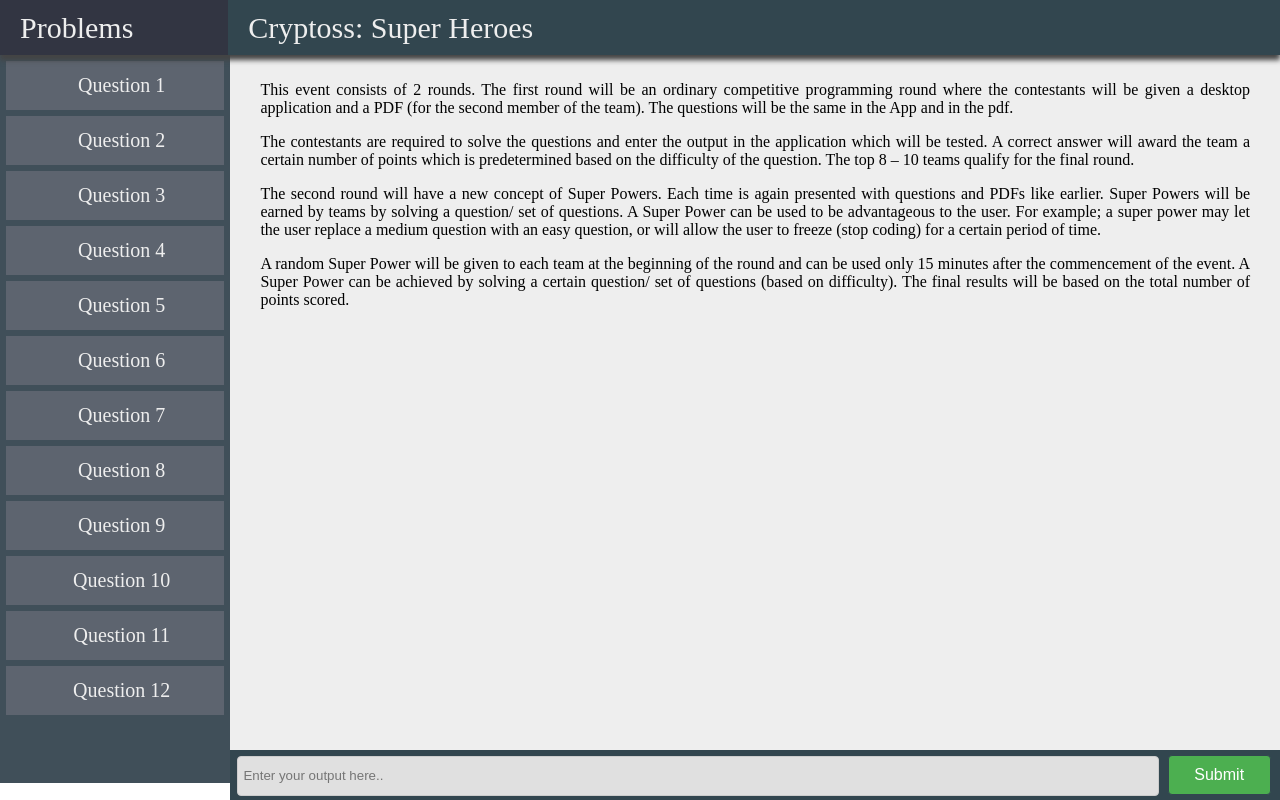
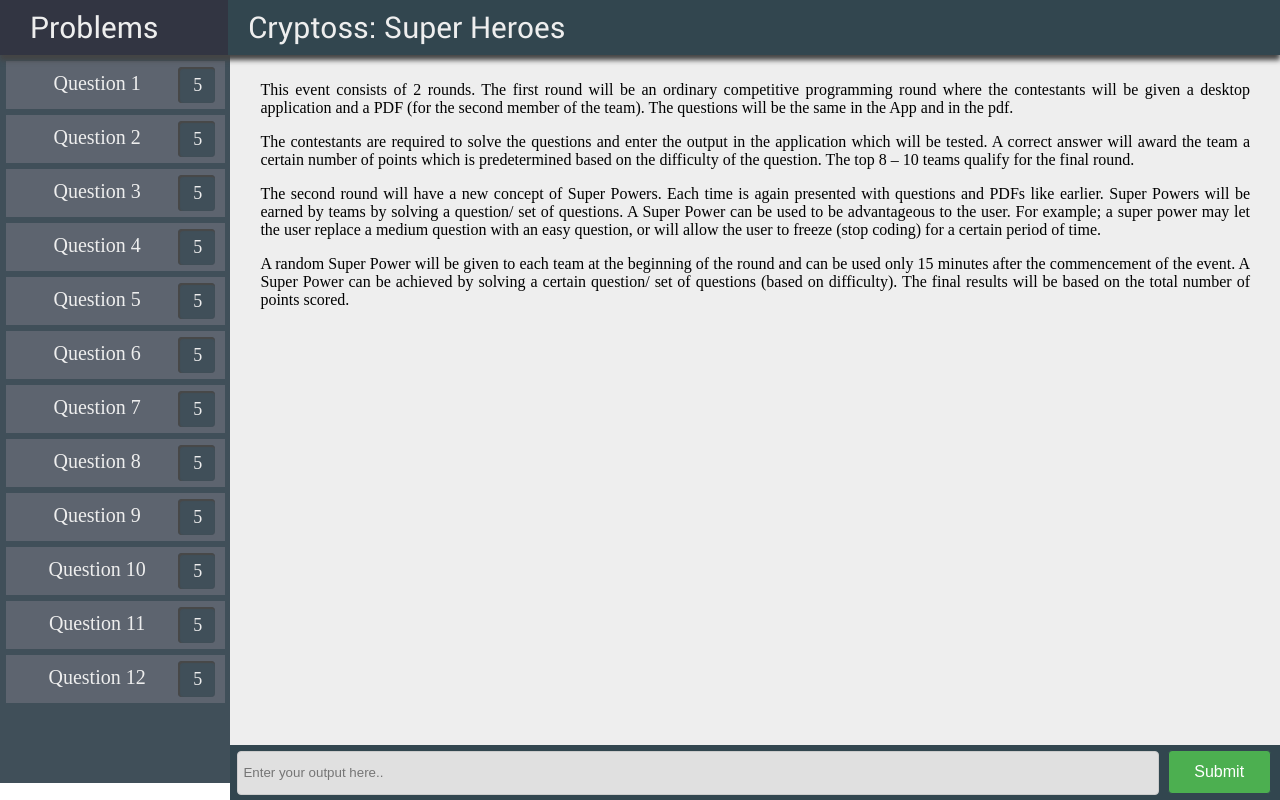
Before and after one commit to prashanthrebala/Cryptoss---WebApp, a plain HTML site: page Home.html in a window 1280 px wide. Drawn offline with Linux system fonts and the light colour scheme; a web font is replaced by a local one.

Commit message:
Question Status added

```diff
--- a/Home.html
+++ b/Home.html
@@ -20,7 +20,6 @@
 </head>
 <body onload="setVariables();">
 	<div id="gg">
-
 		<div class="titleBar">
 			<div class="sideBarHeader">
 				Problems
@@ -33,18 +32,54 @@
 		<div class="content" style="display: flex;">
 			<div class="sideBar">
 				<div class="questionList">
-					<div href="#" class="questionLink" onclick="getQuestion(1)"> Question 1 </div>
-					<div href="#" class="questionLink" onclick="getQuestion(2)"> Question 2 </div>
-					<div href="#" class="questionLink" onclick="getQuestion(3)"> Question 3 </div>
-					<div href="#" class="questionLink" onclick="getQuestion(4)"> Question 4 </div>
-					<div href="#" class="questionLink" onclick="getQuestion(5)"> Question 5 </div>
-					<div href="#" class="questionLink" onclick="getQuestion(6)"> Question 6 </div>
-					<div href="#" class="questionLink" onclick="getQuestion(7)"> Question 7 </div>
-					<div href="#" class="questionLink" onclick="getQuestion(8)"> Question 8 </div>
-					<div href="#" class="questionLink" onclick="getQuestion(9)"> Question 9 </div>
-					<div href="#" class="questionLink" onclick="getQuestion(10)"> Question 10 </div>
-					<div href="#" class="questionLink" onclick="getQuestion(11)"> Question 11 </div>
-					<div href="#" class="questionLink" onclick="getQuestion(12)"> Question 12 </div>
+					<div href="#" class="questionLink" onclick="getQuestion(1)">
+						<div class="questionNumber">Question 1</div>
+						<div class="questionStatus">5</div>
+					</div>
+					<div href="#" class="questionLink" onclick="getQuestion(2)">
+						<div class="questionNumber">Question 2</div>
+						<div class="questionStatus">5</div>
+					</div>
+					<div href="#" class="questionLink" onclick="getQuestion(3)">
+						<div class="questionNumber">Question 3</div>
+						<div class="questionStatus">5</div>
+					</div>
+					<div href="#" class="questionLink" onclick="getQuestion(4)">
+						<div class="questionNumber">Question 4</div>
+						<div class="questionStatus">5</div>
+					</div>
+					<div href="#" class="questionLink" onclick="getQuestion(5)">
+						<div class="questionNumber">Question 5</div>
+						<div class="questionStatus">5</div>
+					</div>
+					<div href="#" class="questionLink" onclick="getQuestion(6)">
+						<div class="questionNumber">Question 6</div>
+						<div class="questionStatus">5</div>
+					</div>
+					<div href="#" class="questionLink" onclick="getQuestion(7)">
+						<div class="questionNumber">Question 7</div>
+						<div class="questionStatus">5</div>
+					</div>
+					<div href="#" class="questionLink" onclick="getQuestion(8)">
+						<div class="questionNumber">Question 8</div>
+						<div class="questionStatus">5</div>
+					</div>
+					<div href="#" class="questionLink" onclick="getQuestion(9)">
+						<div class="questionNumber">Question 9</div>
+						<div class="questionStatus">5</div>
+					</div>
+					<div href="#" class="questionLink" onclick="getQuestion(10)">
+						<div class="questionNumber">Question 10</div>
+						<div class="questionStatus">5</div>
+					 </div>
+					<div href="#" class="questionLink" onclick="getQuestion(11)">
+						<div class="questionNumber">Question 11</div>
+						<div class="questionStatus">5</div>
+					 </div>
+					<div href="#" class="questionLink" onclick="getQuestion(12)">
+						<div class="questionNumber">Question 12</div>
+						<div class="questionStatus">5</div>
+					 </div>
 				</div>
 			</div>
 			<div class="questionDisplay">
--- a/fonts.css
+++ b/fonts.css
@@ -18,3 +18,10 @@
 	src: url('fonts/Calibri.ttf');
 
 }
+
+@font-face {
+
+	font-family: 'Roboto';
+	src: url('fonts/Roboto-Regular.ttf');
+
+}
--- a/pr.css
+++ b/pr.css
@@ -57,12 +57,25 @@
 
 }
 
+.openScreen {
+
+	height: 100%;
+	width: 100%;
+	background-color: rgba(47, 79, 79, 0.95);
+	position: fixed;
+	z-index: 1;
+	top: 0;
+	padding-top: 30px;
+
+}
+
 .titleBar {
 
 	height: 55px;
 	width: 100%;
 	display: flex;
 	position: fixed;
+	font-family: 'Roboto';
 	box-shadow: 0px 5px 5px #444;
 	top: 0px;
 
@@ -77,7 +90,7 @@
 	display: flex;
 	align-items: center;
 	font-size: 30px;
-	padding-left: 20px;
+	padding-left: 30px;
 
 }
 
@@ -112,24 +125,26 @@
 
 }
 
-.questionList {
+/*.questionList {
 
 	//	overflow-y: scroll;
 
-}
+}*/
 
 .questionLink {
 
+	height: 48px;
+	width: 95%;
 	background-color: #5D646F;
 	color: #eee;
 	text-align: center;
-	padding: 13px 0px 13px 13px;
-	display: block;
+	/*padding: 13px 0px 13px 0px;*/
+	display: flex;
 	margin: 6px;
 	text-decoration: none;
 	font-size: 20px;
 	transition-duration: 0.4s;
-	vertical-align: middle;
+	align-items: center;
 	cursor: pointer;
 
 }
@@ -140,65 +155,65 @@
 
 }
 
-.questionLink:focus {
+.questionNumber {
 
-	background-color: #2980b9;
-	font-weight: bold;
+	height: 100%;
+	width: 65%;
+	padding-top: 11px;
+	//background-color: #000;
+	margin-left: 20px;
 
 }
 
 .questionStatus {
 
-	position: relative;
-	float: right;
-	border-radius: 50%;
-	height: 27px;
-	width: 27px;
-	background-color: #2980b9;
+	//display: inline-block;
+	border-radius: 4px;
+	height: 76%;
+	width: 17%;
+	background-color: #404F59;
 	font-size: 18px;
-	padding: 3px;
-	margin-top: -5px;
-	margin-right: 18px;
 	display: flex;
 	align-items: center;
-	text-align: end;
-
+	padding-left: 15px;
+	margin-left: 10px;
+	-moz-box-shadow:    1px 1px 1px 1px #484848 inset;
+  	-webkit-box-shadow: 1px 1px 1px 1px #484848 inset;
+  	box-shadow:         1px 1px 1px 1px #484848 inset;
 }
 
 .questionStatusS {
 
-	position: relative;
-	float: right;
-	border-radius: 50%;
-	height: 27px;
-	width: 27px;
-	background-color: #00B24B;
+	//display: inline-block;
+	border-radius: 4px;
+	height: 76%;
+	width: 17%;
+	background-color: #2E864B;
 	font-size: 18px;
-	padding: 3px;
-	margin-top: -5px;
-	margin-right: 18px;
 	display: flex;
 	align-items: center;
-	text-align: end;
-
+	padding-left: 15px;
+	margin-left: 10px;
+	-moz-box-shadow:    1px 1px 1px 1px #484848 inset;
+  	-webkit-box-shadow: 1px 1px 1px 1px #484848 inset;
+  	box-shadow:         1px 1px 1px 1px #484848 inset;
 }
 
 .questionStatusF {
 
-	position: relative;
-	float: right;
-	border-radius: 50%;
-	height: 27px;
-	width: 27px;
-	background-color: #F21D2F;
+	//display: inline-block;
+	border-radius: 4px;
+	height: 76%;
+	width: 17%;
+	background-color: #A11410;//#863A38;
 	font-size: 18px;
-	padding: 3px;
-	margin-top: -5px;
-	margin-right: 18px;
 	display: flex;
 	align-items: center;
-	text-align: end;
-
+	padding-left: 15px;
+	margin-left: 10px;
+	-moz-box-shadow:    1px 1px 1px 1px #484848 inset;
+  	-webkit-box-shadow: 1px 1px 1px 1px #484848 inset;
+  	box-shadow:         1px 1px 1px 1px #484848 inset;
 }
 
 .questionDisplay {
@@ -216,13 +231,13 @@
 
 	padding: 10px 30px;
 	height: 50%;
-	margin-bottom: 50px;
+	margin-bottom: 55px;
 
 }
 
 .submissionZone {
 
-	height: 50px;
+	height: 55px;
 	width: 100%;
 	position: fixed;
 	bottom: 0;
```
